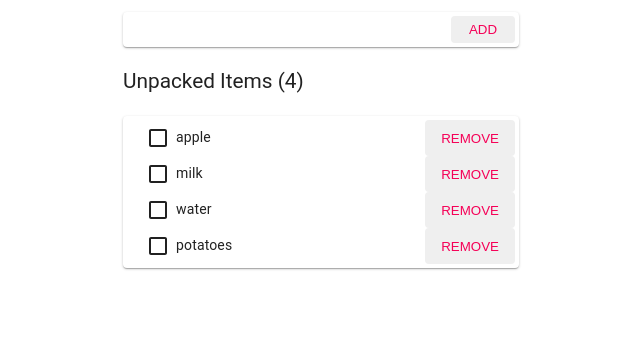
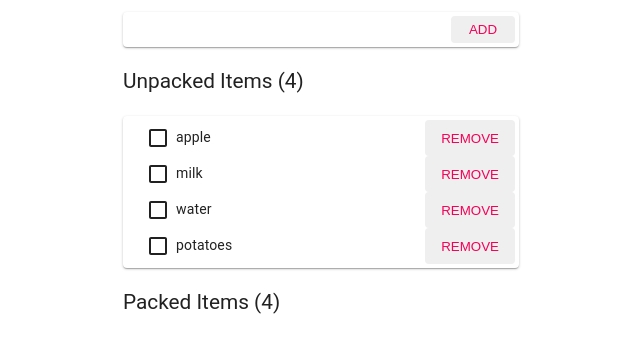
Before and after one commit to eldiyar7/grocery-list-app, a React (Create React App) app: page / in a window 1280 px wide. Shown: the top 352 px of the page, without its empty margins (319-959 px from the left). Built offline with nearby package versions, Linux system fonts and the light colour scheme.

Commit message:
add title component

```diff
--- a/src/App.js
+++ b/src/App.js
@@ -2,7 +2,7 @@ import React, {Component} from 'react'
 import {Items} from './Items'
 import NewItem from './NewItem'
 // import {Checkbox, FormControlLabel} from '@material-ui/core'
-import Typography from '@material-ui/core/Typography'
+import Title from './common/Title'
 
 const groceries = [
   {name: 'apple', id: 1, grabbed: false},
@@ -47,15 +47,18 @@ class App extends Component {
     return (
       <div className="container">
         <NewItem addItem={this.addItem} />
-        <h3 className="title">
+        <Title component="h3">
           Unpacked Items ({this.state.items.length})
-        </h3>
+        </Title>
         <Items
           items={this.state.items}
           checkOffItem={this.checkOffItem}
           removeItem={this.removeItem}
           addItem={this.addItem}
         />
+        <Title component="h3">
+          Packed Items ({this.state.items.length})
+        </Title>
       </div>
     )
   }
--- /dev/null
+++ b/src/common/Title.js
@@ -0,0 +1,13 @@
+import React from 'react'
+
+import './title.css'
+
+function Title({component: Component, ...props}) {
+  return (
+    <Component className="title" {...props}>
+      {props.children}
+    </Component>
+  )
+}
+
+export default Title
--- /dev/null
+++ b/src/common/title.css
@@ -0,0 +1,7 @@
+.title {
+  font-size: 1.3rem;
+  font-family: 'Roboto', 'Helvetica', 'Arial', sans-serif;
+  font-weight: 400;
+  line-height: 1.33;
+  letter-spacing: 0em;
+}
--- a/src/index.css
+++ b/src/index.css
@@ -18,14 +18,6 @@ body {
   padding-right: 16px;
 }
 
-.title {
-  font-size: 1.3rem;
-  font-family: 'Roboto', 'Helvetica', 'Arial', sans-serif;
-  font-weight: 400;
-  line-height: 1.33;
-  letter-spacing: 0em;
-}
-
 @media (min-width: 0px) {
   .container {
     max-width: 444px;
```
